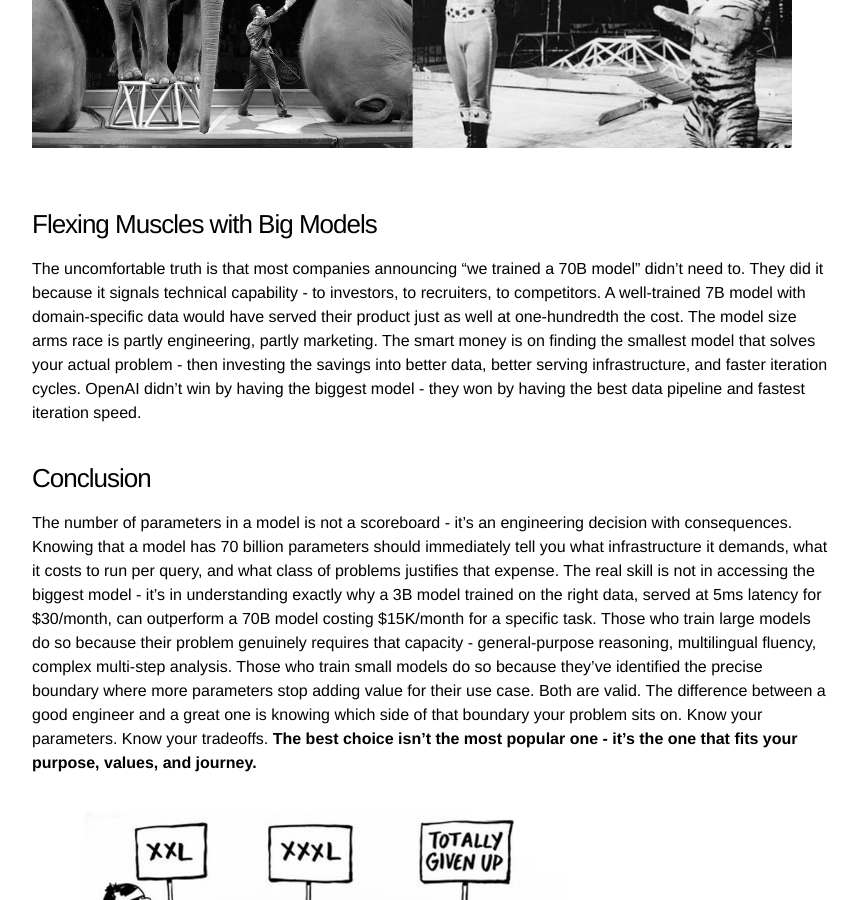
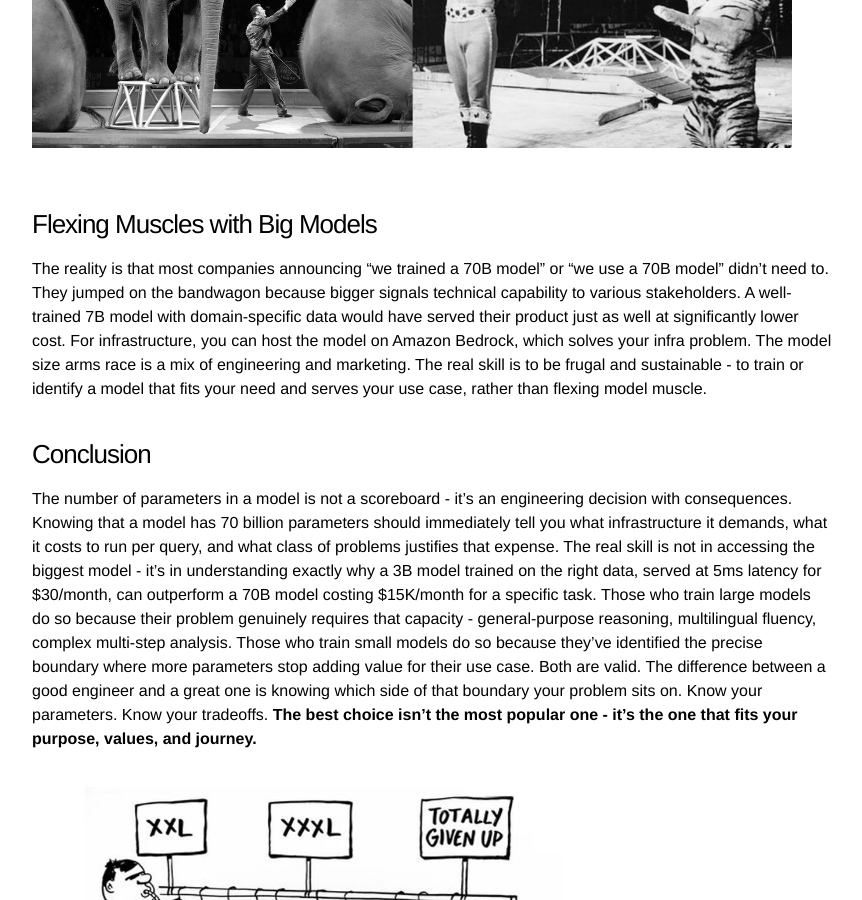
Before and after one commit to deycoding/deycoding.github.io, a Jekyll site: the page built from _posts/2026-06-15-what-does-70b-parameters-mean.md, in a window 1280 px wide and 900 px high, scrolled down 4702 px. Shown: the whole window, without its empty margins (208-1070 px from the left). Built offline with Jekyll 4.4.1, drawn with Linux system fonts in a browser that asks for light colours.

Commit message:
Update intro paragraph with sharper messaging

```diff
--- a/_posts/2026-06-15-what-does-70b-parameters-mean.md
+++ b/_posts/2026-06-15-what-does-70b-parameters-mean.md
@@ -88,7 +88,7 @@ If you are an individual or small team solving a specific problem - classificati
 
 ### Flexing Muscles with Big Models
 
-The uncomfortable truth is that most companies announcing "we trained a 70B model" didn't need to. They did it because it signals technical capability - to investors, to recruiters, to competitors. A well-trained 7B model with domain-specific data would have served their product just as well at one-hundredth the cost. The model size arms race is partly engineering, partly marketing. The smart money is on finding the smallest model that solves your actual problem - then investing the savings into better data, better serving infrastructure, and faster iteration cycles. OpenAI didn't win by having the biggest model - they won by having the best data pipeline and fastest iteration speed.
+The reality is that most companies announcing "we trained a 70B model" or "we use a 70B model" didn't need to. They jumped on the bandwagon because bigger signals technical capability to various stakeholders. A well-trained 7B model with domain-specific data would have served their product just as well at significantly lower cost. For infrastructure, you can host the model on Amazon Bedrock, which solves your infra problem. The model size arms race is a mix of engineering and marketing. The real skill is to be frugal and sustainable - to train or identify a model that fits your need and serves your use case, rather than flexing model muscle.
 
 ### Conclusion
 
```
